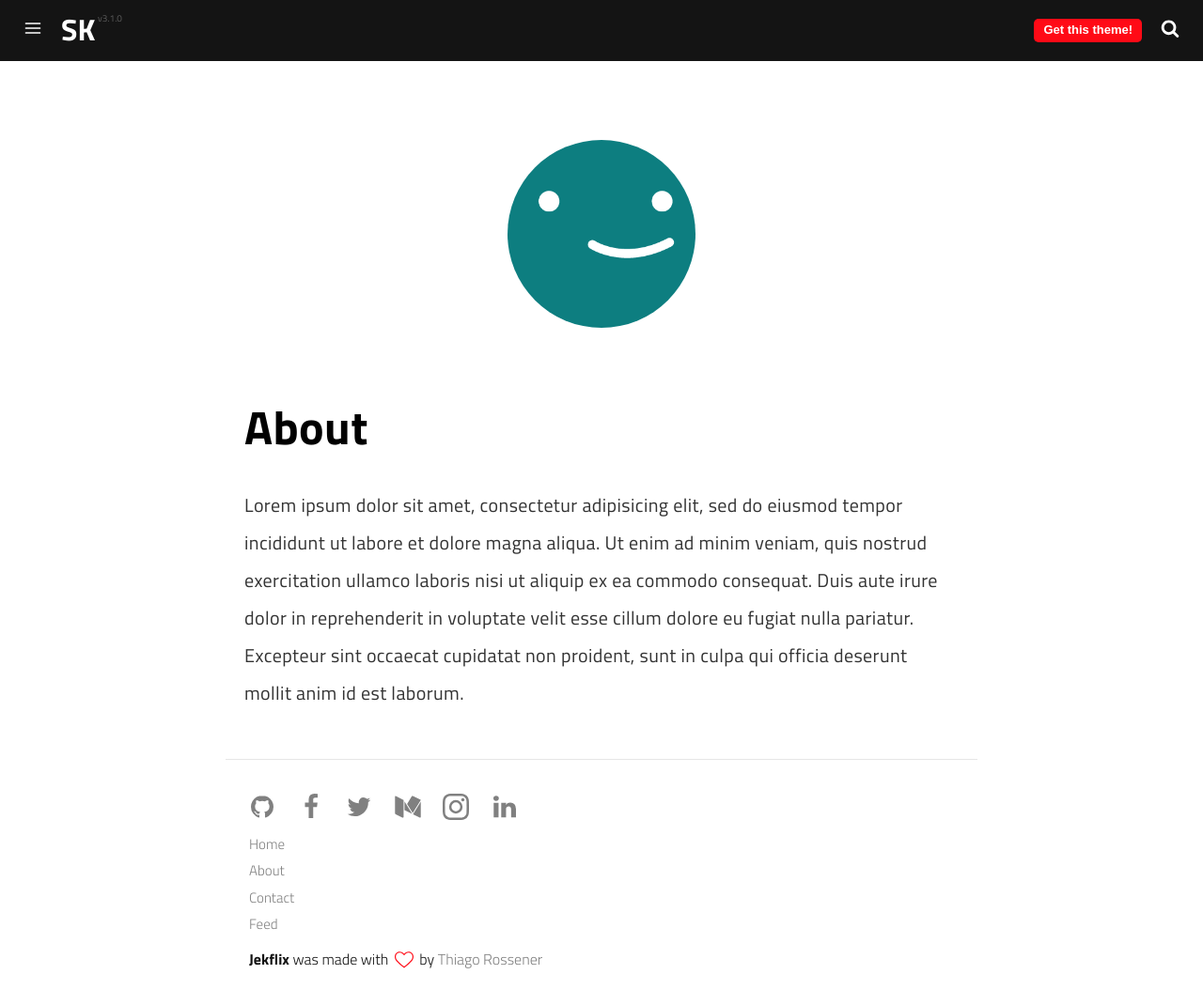
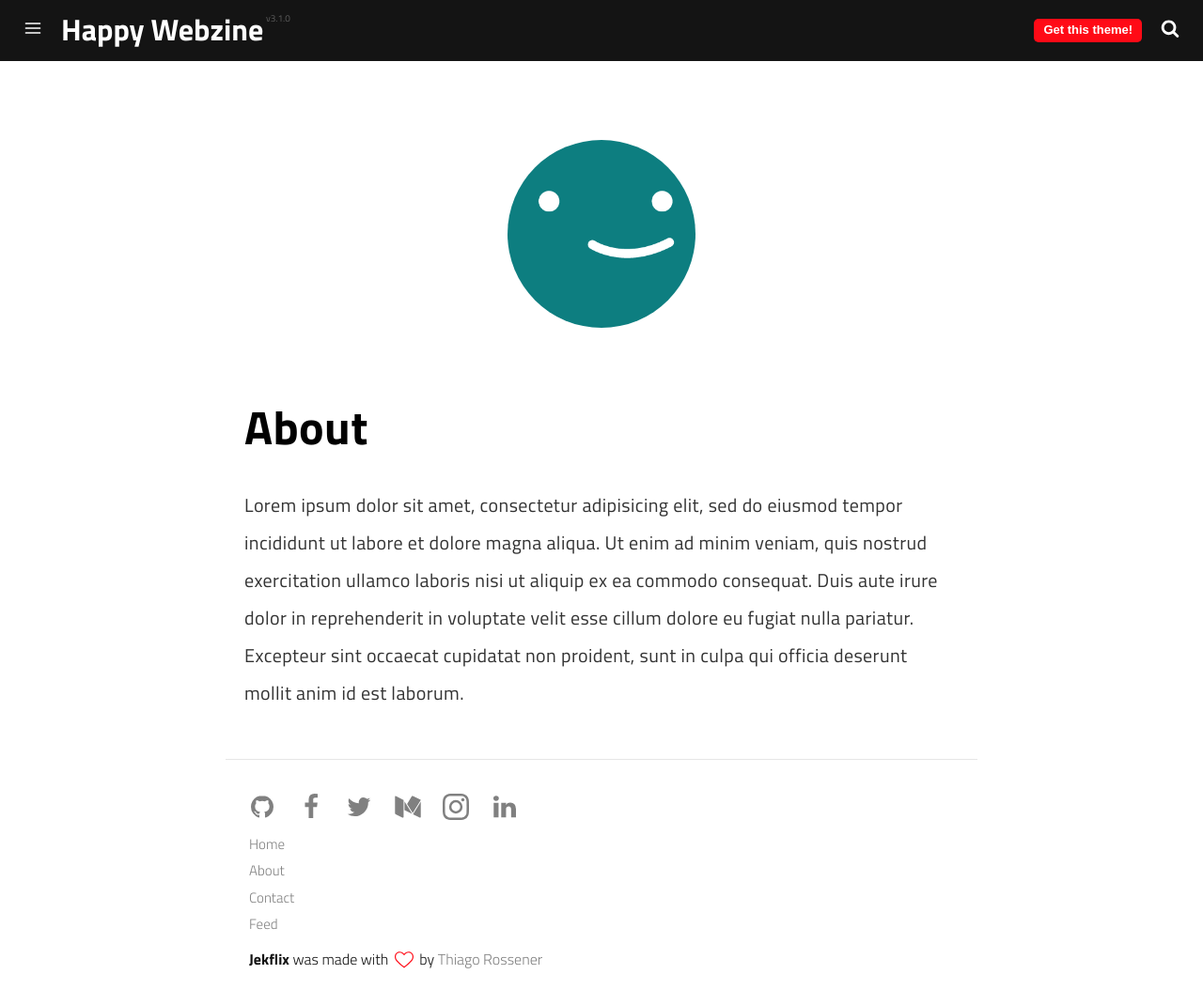
Before and after one commit to JoyoungAhn/JoyoungAhn.github.io, a Jekyll site: the page built from pages/about.md, in a window 1280 px wide and 1070 px high. Shown: the whole window at 94% size. Built offline with Jekyll 4.4.1, drawn with Linux system fonts in a browser that asks for light colours; a script that is not in the unit is left out.

Commit message:
0716 1st

```diff
--- a/_config.yml
+++ b/_config.yml
@@ -1,6 +1,6 @@
 # Site Settings
-name: SK
-title: SK | Happy
+name: Happy Webzine
+title: Happy Webzine | SK
 description: 구성원들의 행복
 tags:
   - blog
```
